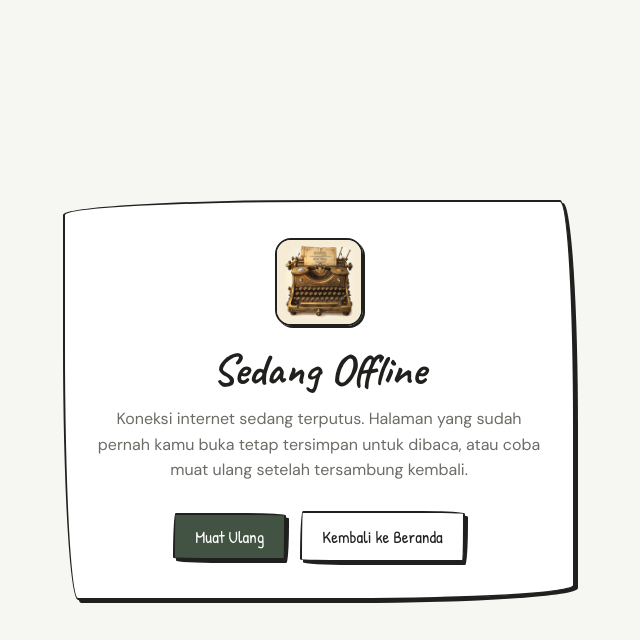
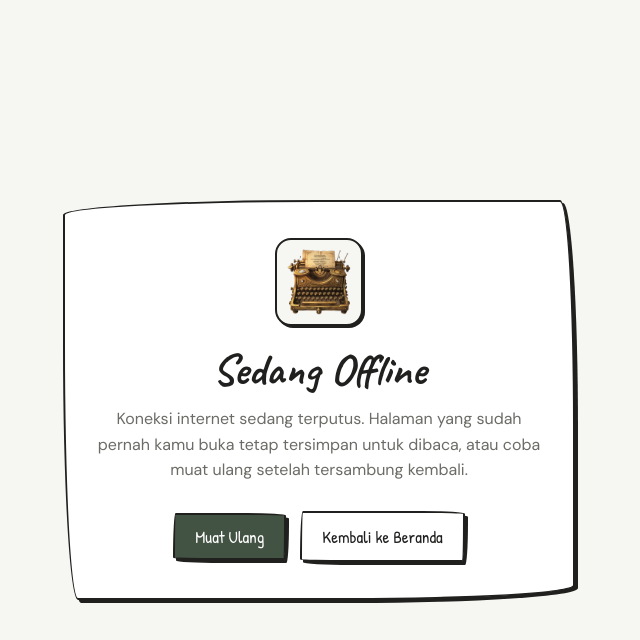
Before and after one commit to netph4ntom/npblog, a Laravel app: page /offline in a window 1280 px wide. Shown: the top 640 px of the page, without its empty margins (321-961 px from the left). Run offline with Laravel 12, Linux system fonts and the light colour scheme; data comes from the database, SQL or seed files in the repository; parts of the project's set-up code (start-up, migrations or seed data) failed here and were passed over.

Commit message:
chore(pwa): regenerate icons from transparent icon.png and remove legacy favicon.ico

```diff
--- a/public/sw.js
+++ b/public/sw.js
@@ -1,4 +1,4 @@
-const CACHE_VERSION = 'v1';
+const CACHE_VERSION = 'v2';
 const PRECACHE_NAME = `npblog-precache-${CACHE_VERSION}`;
 const PAGES_CACHE = `npblog-pages-${CACHE_VERSION}`;
 const ASSETS_CACHE = `npblog-assets-${CACHE_VERSION}`;
@@ -38,8 +38,7 @@ function isImmutableAsset(pathname) {
     return (
         pathname.startsWith('/build/') ||
         pathname.startsWith('/fonts/') ||
-        pathname.startsWith('/icons/') ||
-        pathname === '/favicon.ico'
+        pathname.startsWith('/icons/')
     );
 }
 
--- a/resources/views/components/pwa-meta.blade.php
+++ b/resources/views/components/pwa-meta.blade.php
@@ -18,7 +18,6 @@
 @if(!empty($faviconUrl))
     <link rel="icon" href="{{ $faviconUrl }}">
 @else
-    <link rel="icon" href="/favicon.ico" sizes="any">
     <link rel="icon" type="image/png" sizes="32x32" href="/icons/favicon-32x32.png">
     <link rel="icon" type="image/png" sizes="16x16" href="/icons/favicon-16x16.png">
 @endif
--- a/resources/views/public/offline.blade.php
+++ b/resources/views/public/offline.blade.php
@@ -88,11 +88,13 @@
             width: 88px;
             height: 88px;
             margin: 0 auto 1.25rem;
+            padding: 0.375rem;
+            background-color: var(--bg);
             border: 2px solid var(--ink);
             border-radius: 1rem;
             box-shadow: 2px 2px 0 var(--ink);
             display: block;
-            object-fit: cover;
+            object-fit: contain;
         }
         h1 {
             font-family: 'Caveat', cursive;
```
Also changed, not shown: tests/Feature/PwaTest.php (+5 -3 lines), app/Http/Controllers/Public/ManifestController.php (line endings or trailing spaces), app/Http/Controllers/Public/OfflineController.php (line endings or trailing spaces), public/favicon.ico (deleted), public/icons/apple-touch-icon.png, public/icons/favicon-16x16.png, public/icons/favicon-32x32.png, public/icons/icon-192x192.png, public/icons/icon-512x512.png, public/icons/icon-maskable-192x192.png, public/icons/icon-maskable-512x512.png, public/icons/icon.png (added).
